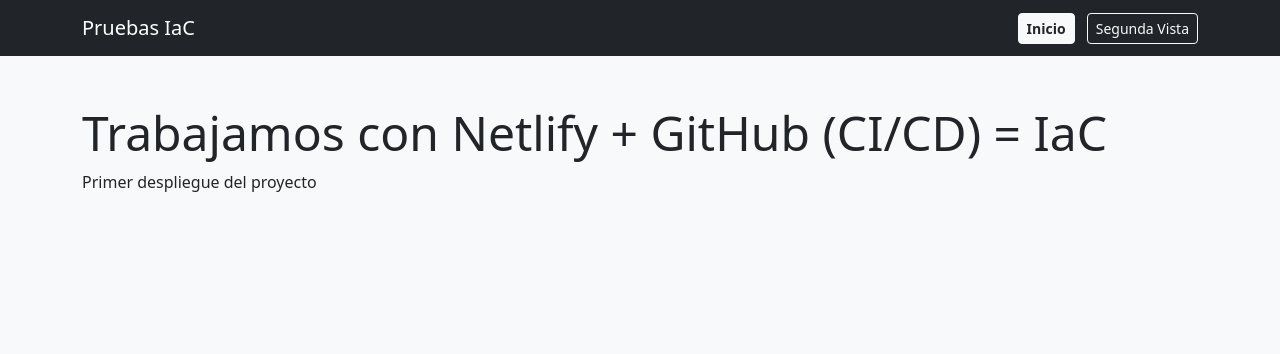
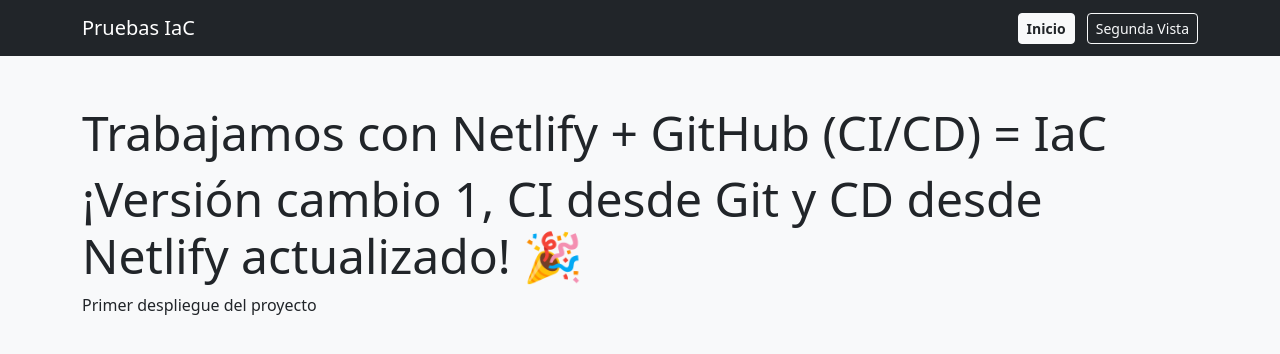
Before and after one commit to spuertom/proyecto_iac, a plain HTML site: page index.html in a window 1280 px wide. Drawn offline with nearby package versions, Linux system fonts and the light colour scheme.

Commit message:
Update index.html- feat: nuevo h1 agregado

```diff
--- a/index.html
+++ b/index.html
@@ -20,6 +20,7 @@
 
   <main class="container py-5">
     <h1 class="display-5">Trabajamos con Netlify + GitHub (CI/CD) = IaC</h1>
+    <h1 class="display-5">¡Versión cambio 1, CI desde Git y CD desde Netlify actualizado! 🎉</h1>
    <p>Primer despliegue del proyecto</p>
 
     <p class="lead">
```
